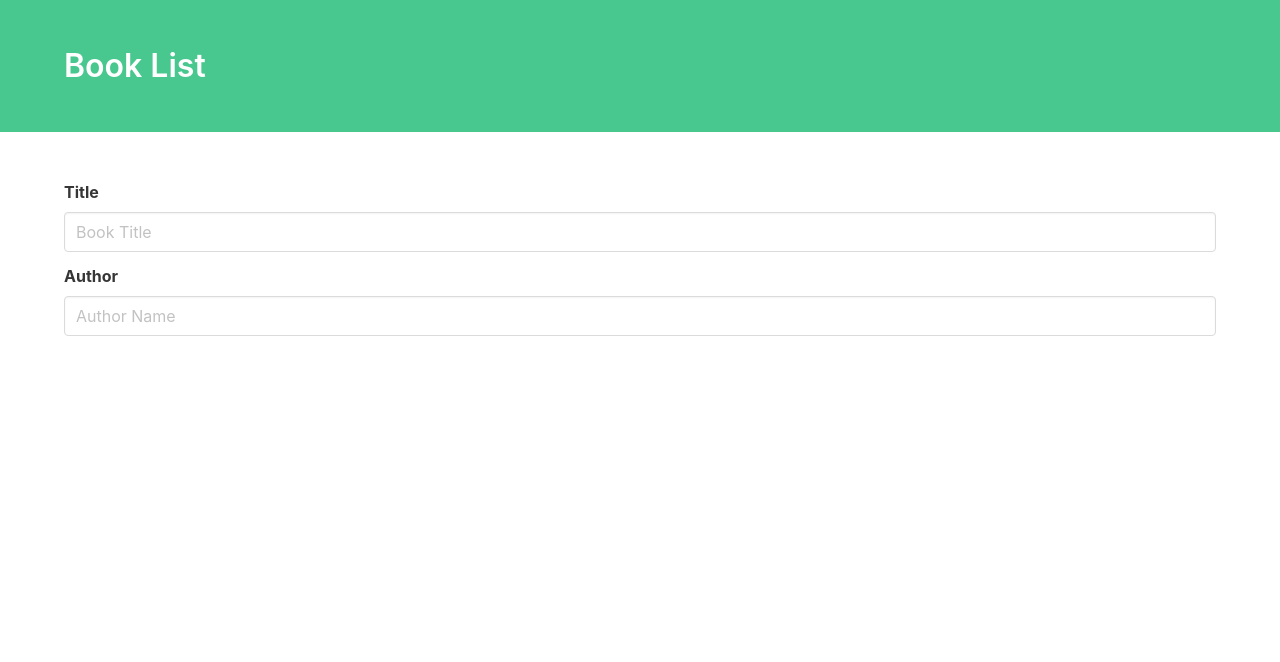
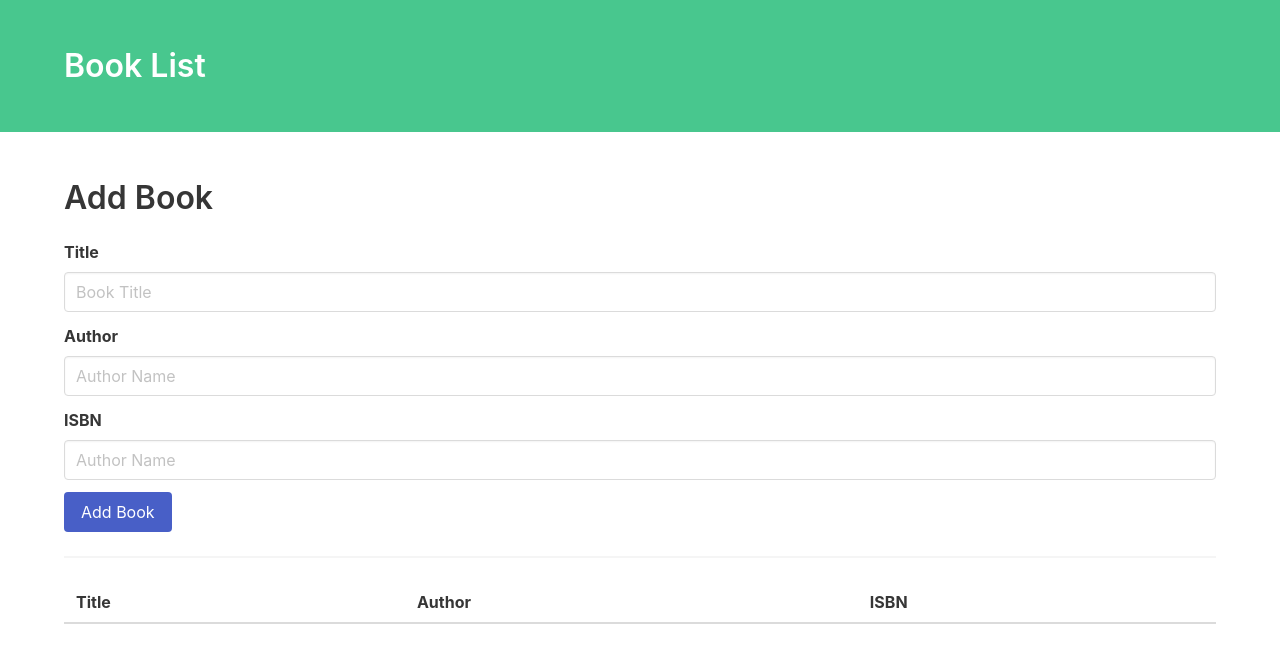
Before and after one commit to biobot-01/book-list, a plain HTML site: page index.html in a window 1280 px wide. Drawn offline with nearby package versions, Linux system fonts and the light colour scheme.

Commit message:
Add rest of book form & link app-es5.js to html

```diff
--- a/index.html
+++ b/index.html
@@ -21,6 +21,8 @@
     <div class="container">
       <div class="columns">
         <div class="column">
+          <h2 class="title">Add Book</h2>
+
           <form id="bookForm">
             <div class="field">
               <label class="label" for="title">Title</label>
@@ -37,10 +39,42 @@
                 <input class="input" type="text" for="author" id="author" placeholder="Author Name">
               </div>
             </div>
+
+            <div class="field">
+              <label class="label" for="isbn">ISBN</label>
+
+              <div class="control">
+                <input class="input" type="text" for="isbn" id="isbn" placeholder="Author Name">
+              </div>
+            </div>
+
+            <div class="field">
+              <div class="control">
+                <button class="button is-link">Add Book</button>
+              </div>
+            </div>
           </form>
+
+          <hr>
+
+          <table class="table is-fullwidth">
+            <thead>
+              <tr>
+                <th>Title</th>
+                <th>Author</th>
+                <th>ISBN</th>
+              </tr>
+            </thead>
+
+            <tbody id="bookList">
+
+            </tbody>
+          </table>
         </div>
       </div>
     </div>
   </section>
+
+  <script src="app-es5.js"></script>
 </body>
 </html>
```
